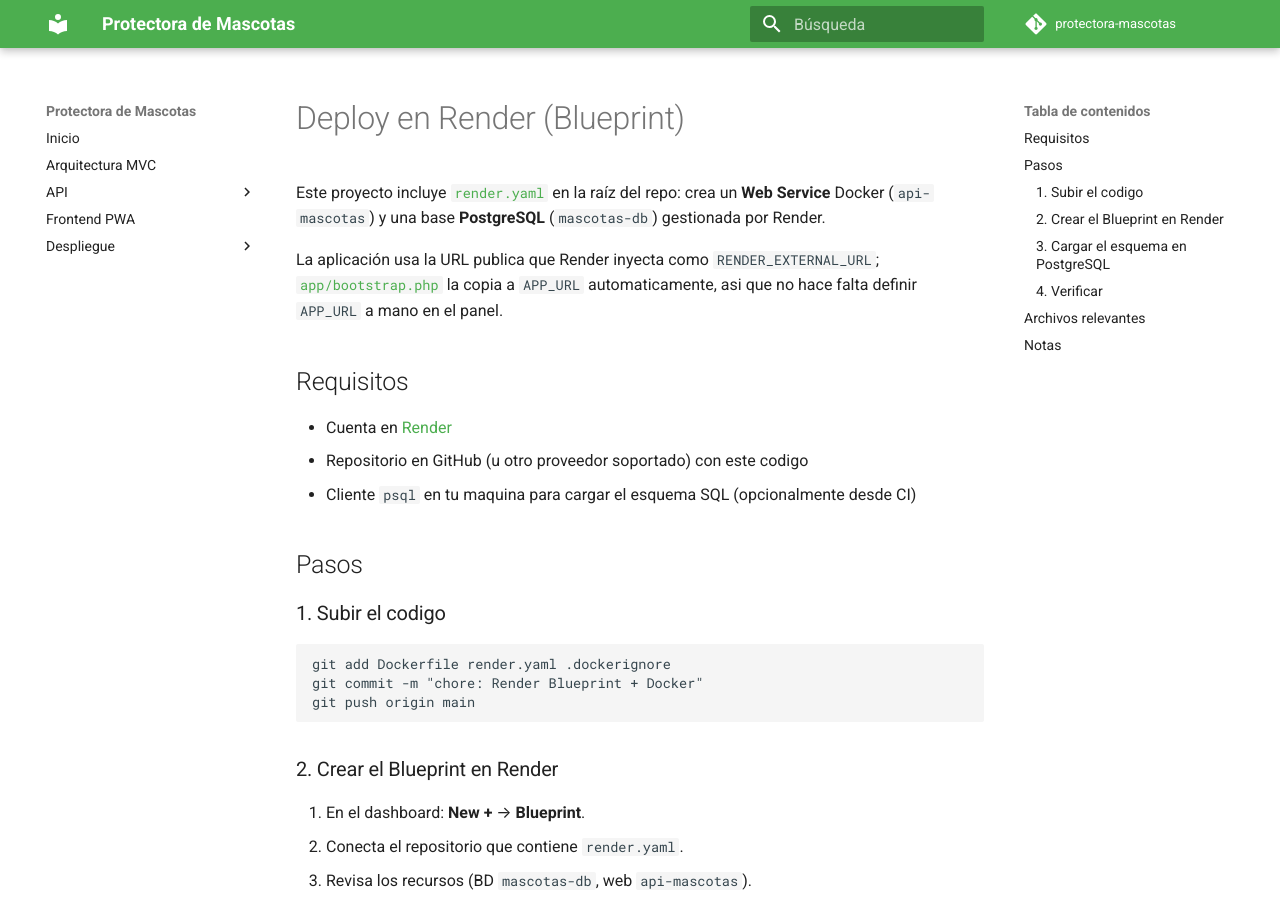
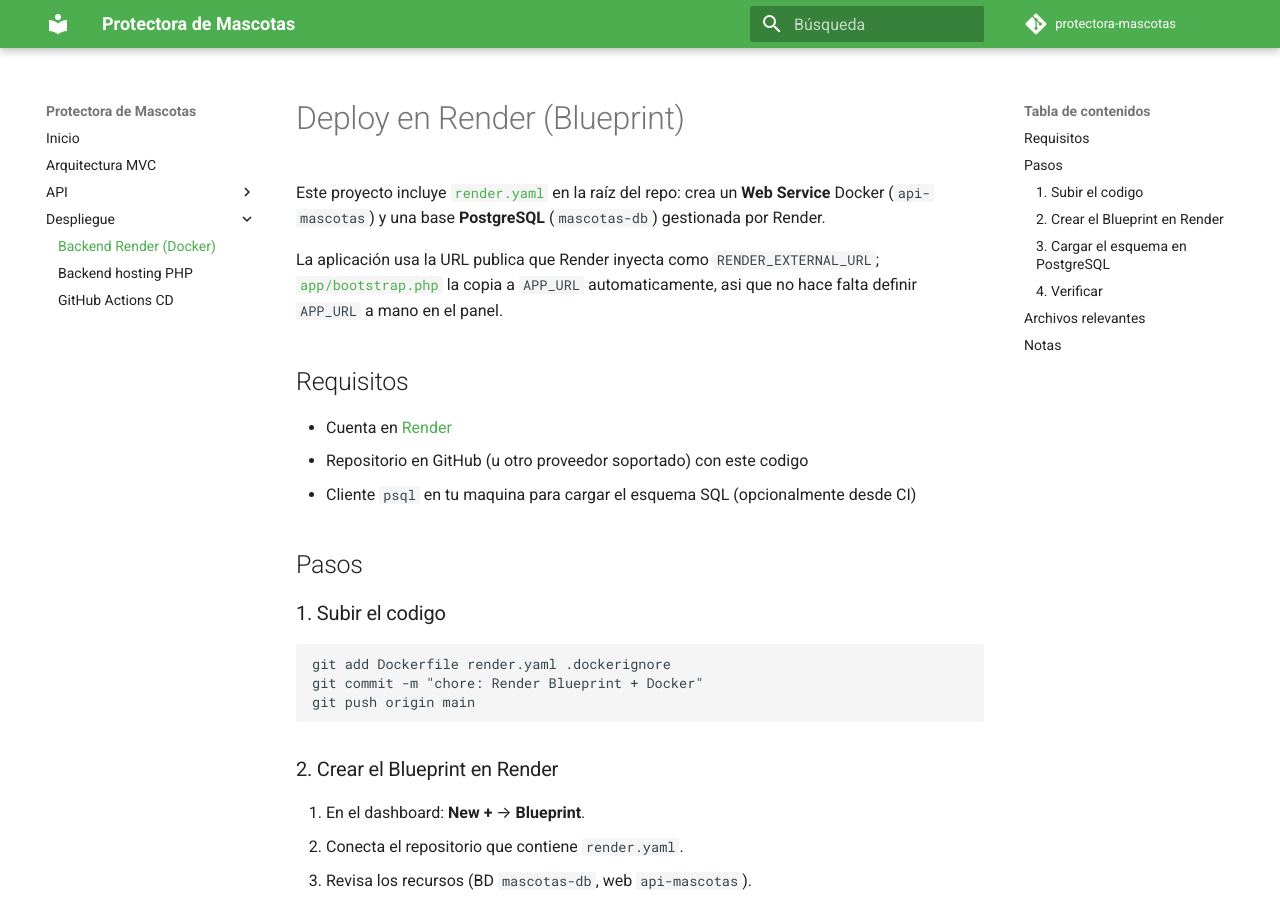
Before and after one commit to robertcanoe/api_mascotas, an MkDocs documentation site: the page built from docs/deploy/render.md, in a window 1280 px wide and 900 px high. Built offline with MkDocs 1.6.1 and Material for MkDocs 9.7.7, drawn with Linux system fonts in a browser that asks for light colours; comment, search, counter and statistics services are not loaded.

Commit message:
Update mkdocs.yml to revise site description for clarity and enhance navigation by adding Postman documentation and updating deployment sections to reflect backend render details.

```diff
--- a/mkdocs.yml
+++ b/mkdocs.yml
@@ -1,5 +1,5 @@
 site_name: Protectora de Mascotas
-site_description: API MVC en PHP + PWA Vanilla JS para adopciones
+site_description: API REST en PHP para adopciones de mascotas
 site_url: https://example.com/docs
 repo_name: protectora-mascotas
 repo_url: https://github.com/tu-org/protectora-mascotas
@@ -14,11 +14,11 @@ nav:
   - Arquitectura MVC: arquitectura.md
   - API:
       - Endpoints: api/endpoints.md
+      - Postman: api/postman.md
       - Autenticacion JWT: api/autenticacion.md
-  - Frontend PWA: frontend/pwa.md
   - Despliegue:
+      - Backend Render (Docker): deploy/render.md
       - Backend hosting PHP: deploy/backend-hosting.md
-      - Frontend Netlify: deploy/frontend-netlify.md
       - GitHub Actions CD: deploy/github-actions.md
 markdown_extensions:
   - admonition
```
